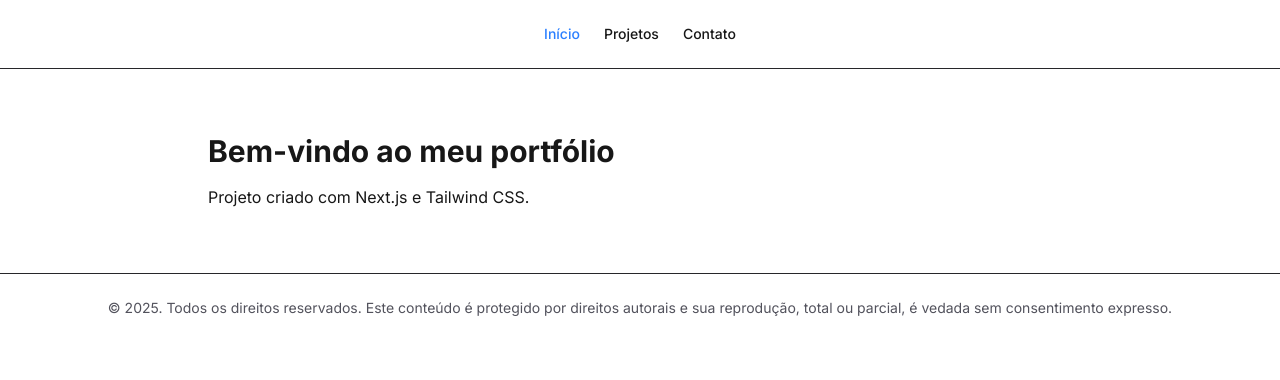
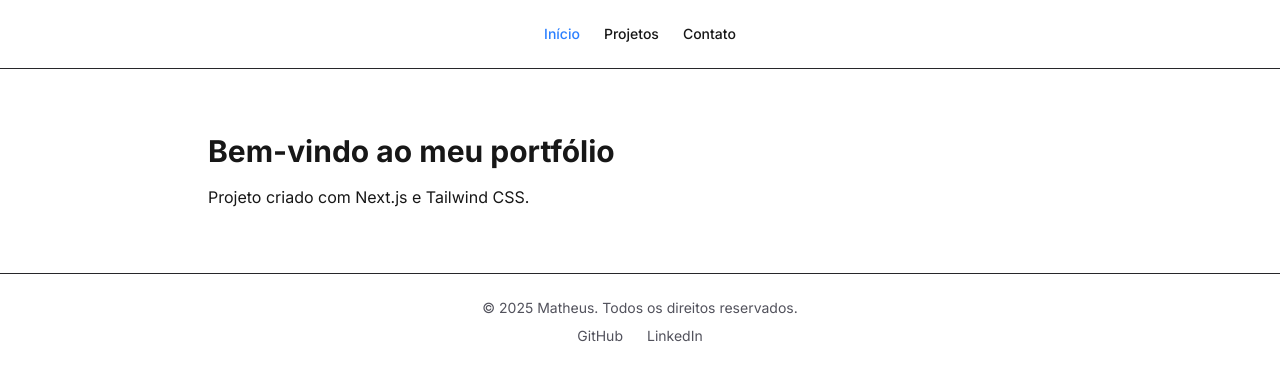
Before and after one commit to matheus-ac-Dev/my-portfolio, a Next.js app: page / in a window 1280 px wide. Shown: the top 380 px of the page. Built offline with nearby package versions, Linux system fonts and the light colour scheme.

Commit message:
feat(footer): adicionar links externos para GitHub e LinkedIn

```diff
--- a/src/components/Footer.tsx
+++ b/src/components/Footer.tsx
@@ -1,9 +1,25 @@
 export default function Footer() {
   return (
     <footer className="py-6 border-t border-zinc-800 mt-8 text-center text-sm text-zinc-600 dark:text-zinc-400">
-      © {new Date().getFullYear()}. Todos os direitos reservados.
-Este conteúdo é protegido por direitos autorais e sua reprodução, total ou parcial, é vedada sem consentimento expresso.
-
+      <p>© {new Date().getFullYear()} Matheus. Todos os direitos reservados.</p>
+      <div className="mt-2 flex justify-center gap-6">
+        <a
+          href="https://github.com/matheus-ac-Dev"
+          target="_blank"
+          rel="noopener noreferrer"
+          className="hover:text-blue-500"
+        >
+          GitHub
+        </a>
+        <a
+          href="https://linkedin.com/in/matheus-ac-Dev"
+          target="_blank"
+          rel="noopener noreferrer"
+          className="hover:text-blue-500"
+        >
+          LinkedIn
+        </a>
+      </div>
     </footer>
   )
 }
```
